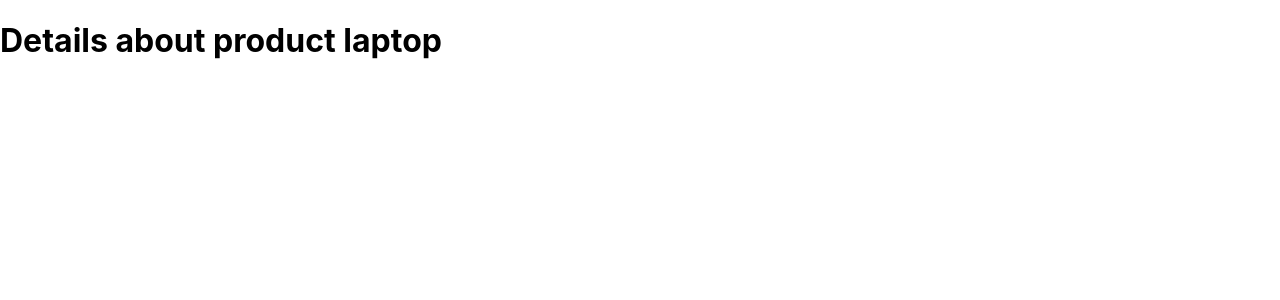
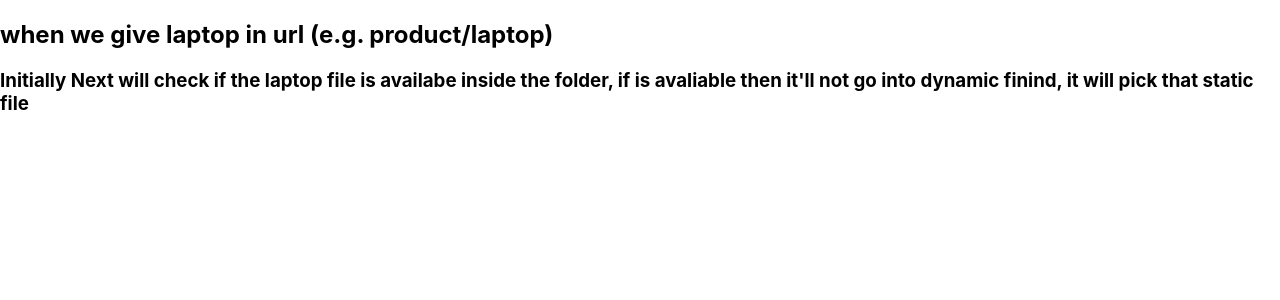
Before and after one commit to Gauravpant14/NEXT_JS_2022, a Next.js app: page /product/laptop in a window 1280 px wide. Shown: the top 300 px of the page. Built offline with nearby package versions, Linux system fonts and the light colour scheme.

Commit message:
static page in dynamic routing

```diff
--- /dev/null
+++ b/pages/product/laptop.js
@@ -0,0 +1,12 @@
+
+
+const Laptop = () => {
+    return (
+        <div>
+           <h2>when we give laptop in url (e.g. product/laptop)</h2>
+           <h3>Initially Next will check if the laptop file is availabe inside the folder, if is avaliable then it'll not go into dynamic finind, it will pick that static file</h3>
+        </div>
+    )
+}
+
+export default Laptop
```
